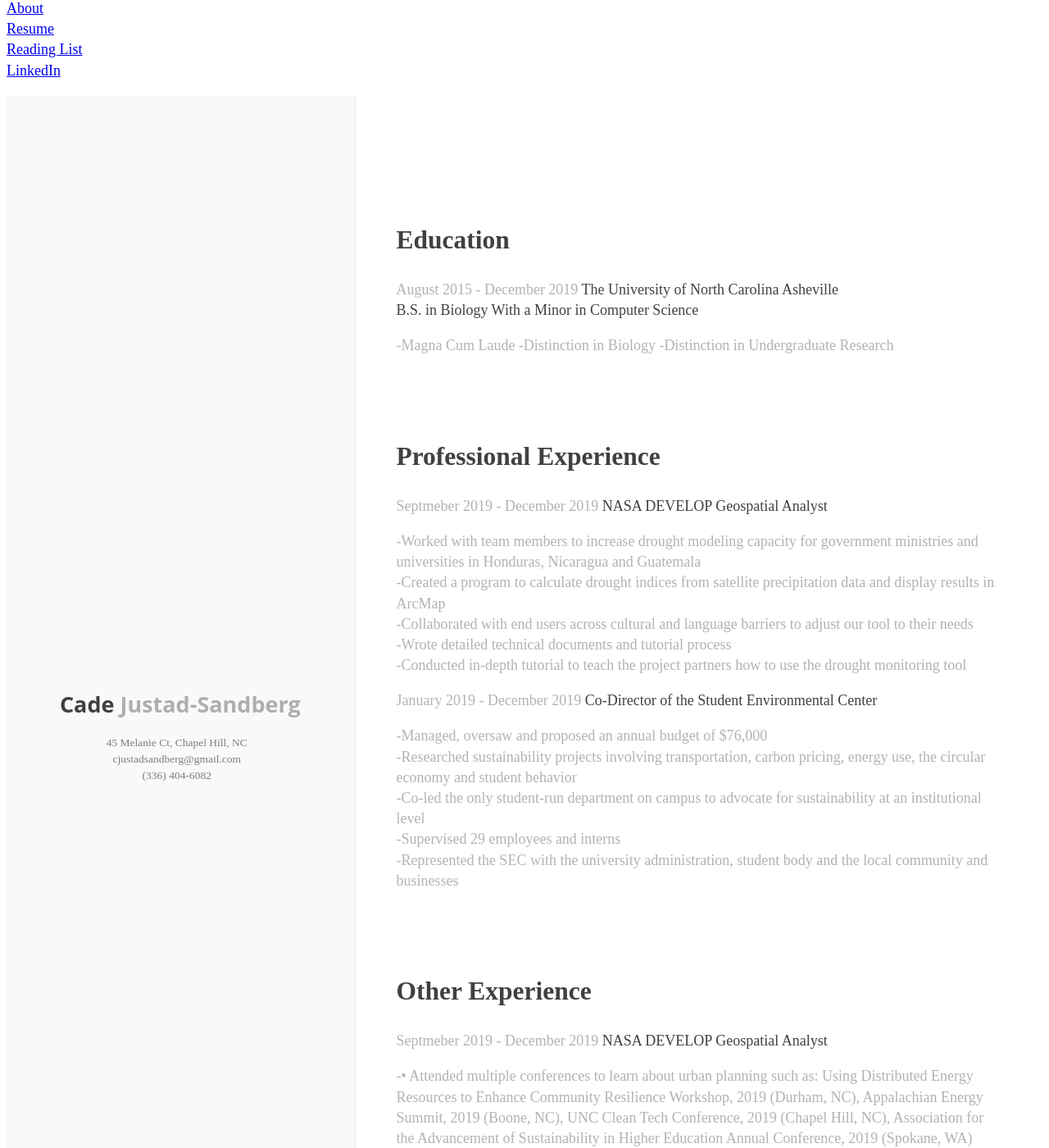
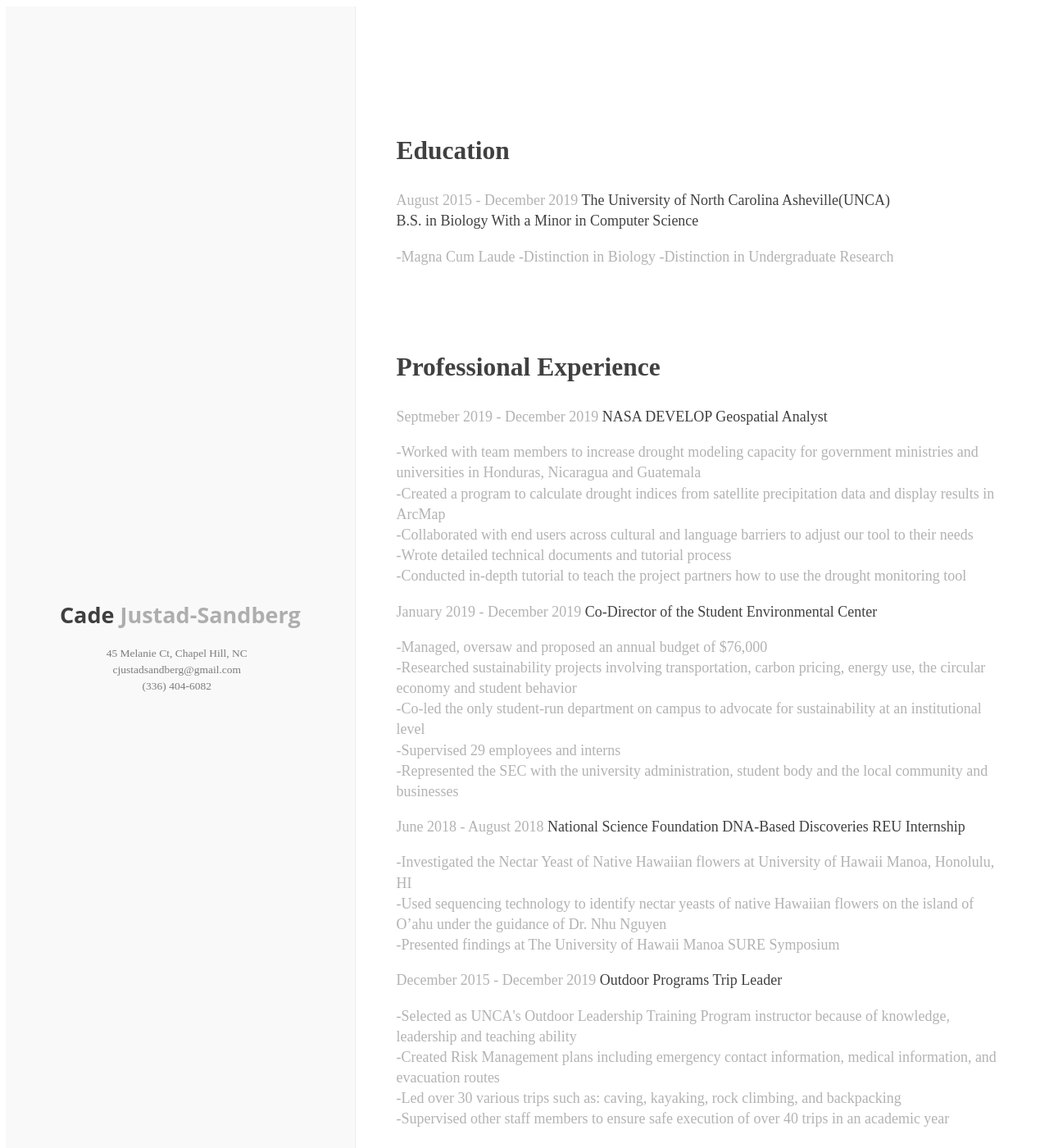
Before and after one commit to cadejs/cadejs.github.io, a Jekyll site: the page pages/resume.html, which Jekyll copies as it is, in a window 1280 px wide and 1400 px high. Shown: the whole window at 82% size. Built offline with Jekyll 4.4.1, drawn with Linux system fonts in a browser that asks for light colours; some of the changed text lies outside the part shown.

Commit message:
seeing how text color looks on browser

```diff
--- a/css/resume.css
+++ b/css/resume.css
@@ -137,6 +137,10 @@
 {
 	margin:100px auto;
 }
+.conf{
+	 margin-left: 40px;
+}
+
 
 ul
 {
--- a/pages/resume.html
+++ b/pages/resume.html
@@ -1,14 +1,5 @@
 <link rel='stylesheet' href='../css/resume.css'>
-<nav>
-<ul class="topnav">
-	<li><a href="/index.html"> About</a> </li>
-	<li><a href="/pages/resume.html">  Resume  </a> </li>
-	<!-- <li><a href="/index.html">  Work  </a> </li> add this section to show off NASA and GIS work   -->
-	<li><a href="/index.html">  Reading List  </a> </li>
-	<li> <a href="https://www.linkedin.com/in/cadejs/"> LinkedIn </a> </li>
 
-</ul>
-</nav>
 <div class="wrapper clearfix">
 <div class="left">
 
@@ -33,7 +24,7 @@
     <div class="inner">
       <section>
         <h1>Education</h1>
-        <p>August 2015 - December 2019 <em>The University of North Carolina Asheville</em>
+        <p>August 2015 - December 2019 <em>The University of North Carolina Asheville(UNCA)</em>
         <br>
         <em>B.S. in Biology With a Minor in Computer Science</em></p>
         <p>-Magna Cum Laude -Distinction in Biology -Distinction in Undergraduate Research
@@ -60,27 +51,37 @@
 		<br>
 		-Represented the SEC with the university administration, student body and the local community and businesses
         </p>
+         <p>June 2018 - August 2018 <em>National Science Foundation DNA-Based Discoveries REU Internship </em></p>
+        <p>
+        -Investigated the Nectar Yeast of Native Hawaiian flowers at University of Hawaii Manoa, Honolulu, HI <br>
+        -Used sequencing technology to identify nectar yeasts of native Hawaiian flowers on the island of O’ahu under the guidance of Dr. Nhu Nguyen <br>
+		-Presented findings at The University of Hawaii Manoa SURE Symposium <br>
+
+        </p>
+         <p>December 2015 - December 2019 <em>Outdoor Programs Trip Leader </em></p>
+        <p>
+        -Selected as UNCA's Outdoor Leadership Training Program instructor because of knowledge, leadership and teaching ability <br>
+        -Created Risk Management plans including emergency contact information, medical information, and evacuation routes
+		<br>
+		-Led over 30 various trips such as: caving, kayaking, rock climbing, and backpacking
+		<br>
+		-Supervised other staff members to ensure safe execution of over 40 trips in an academic year
+        </p>
         </section>
+
+
+
            <section>
         <h1>Other Experience</h1>
-        <p>Septmeber 2019 - December 2019 <em>NASA DEVELOP Geospatial Analyst</em></p>
-        <p>	-•	Attended multiple conferences to learn about urban planning such as: Using Distributed Energy Resources to Enhance Community Resilience Workshop, 2019 (Durham, NC), Appalachian Energy Summit, 2019 (Boone, NC), UNC Clean Tech Conference, 2019 (Chapel Hill, NC), Association for the Advancement of Sustainability in Higher Education Annual Conference, 2019 (Spokane, WA) <br>
-        -Created a program to calculate drought indices from satellite precipitation data and display results in ArcMap<br>
-        -Collaborated with end users across cultural and language barriers to adjust our tool to their needs
-		<br>
-		-Wrote detailed technical documents and tutorial process
-		<br>
-		-Conducted in-depth tutorial to teach the project partners how to use the drought monitoring tool
+        <p>	-Attended multiple conferences to learn about urban planning such as: <br>
+        <div class=conf>
+
+        -Using Distributed Energy Resources to Enhance Community Resilience Workshop <br>-2019 (Durham, NC) <br> -Appalachian Energy Summit, 2019 (Boone, NC)<br> -UNC Clean Tech Conference, 2019 (Chapel Hill, NC) <br> -Association for the Advancement of Sustainability in Higher Education Annual Conference, 2019 (Spokane, WA) <br>
+        </div>
+        -Participated in a climate hack-a-thon for modeling extreme temperature events in urban areas<br>
+
         </p>
-        <p>January 2019 - December 2019 <em>Co-Director of the Student Environmental Center </em></p>
-        <p>	-Managed, oversaw and proposed an annual budget of $76,000 <br>
-        -Researched sustainability projects involving transportation, carbon pricing, energy use, the circular economy and student behavior <br>
-        -Co-led the only student-run department on campus to advocate for sustainability at an institutional level
-		<br>
-		-Supervised 29 employees and interns
-		<br>
-		-Represented the SEC with the university administration, student body and the local community and businesses
-        </p>
+
         </section>
       <section>
         <h1>Competencies</h1>
```
